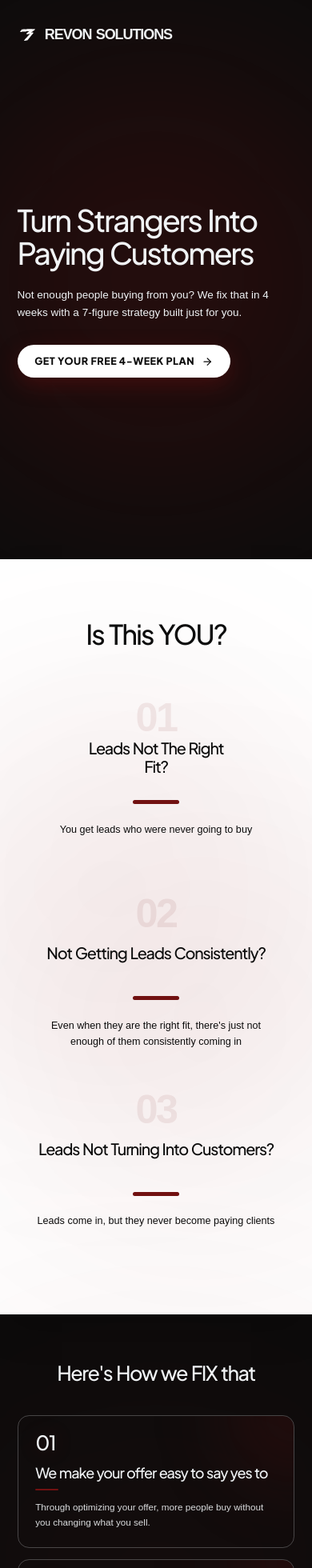
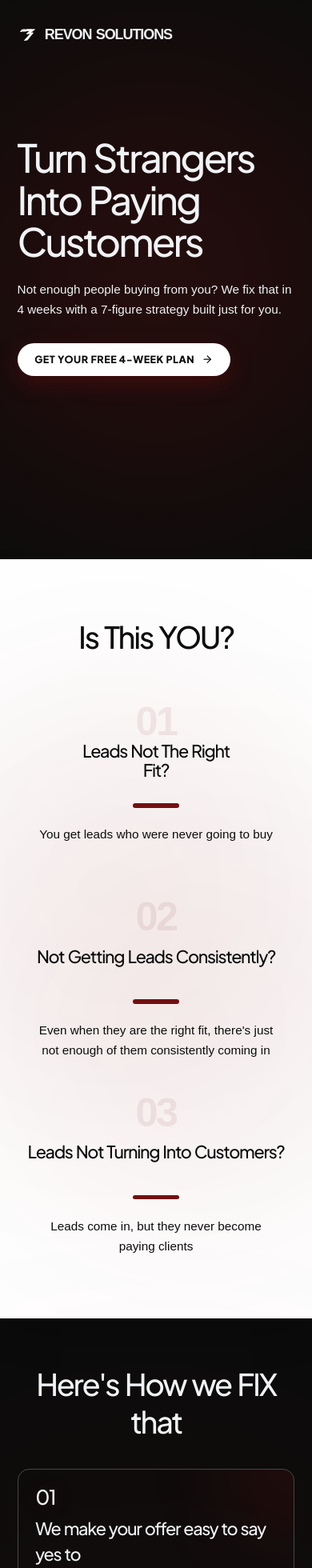
Before and after one commit to simeon-million1/revon-solutions, a Next.js app: page / in a window 390 px wide. Shown: the top 1960 px of the page at 80% size. Built offline with nearby package versions, Linux system fonts and the light colour scheme; a web font is replaced by a local one.

Commit message:
Standardize and increase mobile font sizes and adjust hero position

```diff
--- a/app/page.tsx
+++ b/app/page.tsx
@@ -49,12 +49,12 @@ export default function Home() {
       <main className="flex-grow relative overflow-hidden">
 
         {/* ───────── 2. Hero (Vertically Centered & Responsive) ───────── */}
-        <section className="min-h-[92vh] md:min-h-[95vh] lg:min-h-[105vh] max-w-[1350px] mx-auto px-6 md:px-12 flex flex-col items-start justify-center pt-28 pb-20 md:py-36 lg:py-48 text-left relative z-10">
+        <section className="min-h-[92vh] md:min-h-[95vh] lg:min-h-[105vh] max-w-[1350px] mx-auto px-6 md:px-12 flex flex-col items-start justify-center pt-20 pb-36 md:py-36 lg:py-48 text-left relative z-10">
           <div className="absolute top-1/2 left-1/2 -translate-x-1/2 -translate-y-1/2 w-[600px] h-[600px] bg-[#711111]/25 rounded-full blur-[140px] pointer-events-none -z-10"></div>
-          <h1 className="hero-headline font-display-lg-mobile md:font-display text-[42px] md:text-[66px] lg:text-[80px] font-extrabold text-on-surface mb-6 md:mb-8 max-w-4xl tracking-tighter leading-[1.08] md:leading-tight">
+          <h1 className="hero-headline font-display-lg-mobile md:font-display text-[54px] md:text-[66px] lg:text-[80px] font-extrabold text-on-surface mb-6 md:mb-8 max-w-4xl tracking-tighter leading-[1.08] md:leading-tight">
             Turn Strangers Into Paying Customers
           </h1>
-          <p className="font-body-lg text-[15px] md:text-[16px] lg:text-[18px] leading-relaxed text-on-surface-variant max-w-2xl mb-8 md:mb-10">
+          <p className="font-body-lg text-[17px] md:text-[16px] lg:text-[18px] leading-relaxed text-on-surface-variant max-w-2xl mb-8 md:mb-10">
             Not enough people buying from you? We fix that in 4 weeks with a 7-figure strategy built just for you.
           </p>
           <Link
@@ -73,7 +73,7 @@ export default function Home() {
           <div className="absolute bottom-[10%] left-[-5%] w-[600px] h-[600px] rounded-full bg-[#711111]/[0.05] blur-[150px] pointer-events-none -z-0" />
 
           <div className="max-w-[1350px] mx-auto px-6 md:px-12 flex flex-col items-center relative z-10">
-            <h2 className="font-display-lg-mobile md:font-display-lg text-[38px] md:text-[70px] font-black text-[#0C0C0C] mb-16 md:mb-24 text-center tracking-tighter leading-tight">
+            <h2 className="font-display-lg-mobile md:font-display-lg text-[42px] md:text-[70px] font-black text-[#0C0C0C] mb-16 md:mb-24 text-center tracking-tighter leading-tight">
               Is This YOU?
             </h2>
 
@@ -86,7 +86,7 @@ export default function Home() {
                     01
                   </div>
                   <div className="min-h-[70px] md:min-h-[95px] flex items-center justify-center w-full px-2">
-                    <h3 className="question-headline text-[22px] md:text-[34px] font-extrabold leading-[1.15] tracking-tight text-[#0C0C0C]">
+                    <h3 className="question-headline text-[24px] md:text-[34px] font-extrabold leading-[1.15] tracking-tight text-[#0C0C0C]">
                       Leads Not The Right <br /> Fit?
                     </h3>
                   </div>
@@ -95,7 +95,7 @@ export default function Home() {
                 <div className="w-16 h-1.5 bg-[#711111] rounded-full my-2 flex-shrink-0" />
 
                 <div className="min-h-[60px] md:min-h-[80px] flex items-start justify-center w-full max-w-[340px]">
-                  <p className="font-body-lg text-[14px] md:text-[18px] leading-relaxed text-[#0C0C0C]">
+                  <p className="font-body-lg text-[17px] md:text-[18px] leading-relaxed text-[#0C0C0C]">
                     You get leads who were never going to buy
                   </p>
                 </div>
@@ -108,7 +108,7 @@ export default function Home() {
                     02
                   </div>
                   <div className="min-h-[70px] md:min-h-[95px] flex items-center justify-center w-full px-2">
-                    <h3 className="question-headline text-[22px] md:text-[34px] font-extrabold leading-[1.15] tracking-tight text-[#0C0C0C]">
+                    <h3 className="question-headline text-[24px] md:text-[34px] font-extrabold leading-[1.15] tracking-tight text-[#0C0C0C]">
                       Not Getting Leads Consistently?
                     </h3>
                   </div>
@@ -117,7 +117,7 @@ export default function Home() {
                 <div className="w-16 h-1.5 bg-[#711111] rounded-full my-2 flex-shrink-0" />
 
                 <div className="min-h-[60px] md:min-h-[80px] flex items-start justify-center w-full max-w-[340px]">
-                  <p className="font-body-lg text-[14px] md:text-[18px] leading-relaxed text-[#0C0C0C]">
+                  <p className="font-body-lg text-[17px] md:text-[18px] leading-relaxed text-[#0C0C0C]">
                     Even when they are the right fit, there&apos;s just not enough of them consistently coming in
                   </p>
                 </div>
@@ -130,7 +130,7 @@ export default function Home() {
                     03
                   </div>
                   <div className="min-h-[70px] md:min-h-[95px] flex items-center justify-center w-full px-2">
-                    <h3 className="question-headline text-[22px] md:text-[34px] font-extrabold leading-[1.15] tracking-tight text-[#0C0C0C]">
+                    <h3 className="question-headline text-[24px] md:text-[34px] font-extrabold leading-[1.15] tracking-tight text-[#0C0C0C]">
                       Leads Not Turning Into Customers?
                     </h3>
                   </div>
@@ -139,7 +139,7 @@ export default function Home() {
                 <div className="w-16 h-1.5 bg-[#711111] rounded-full my-2 flex-shrink-0" />
 
                 <div className="min-h-[60px] md:min-h-[80px] flex items-start justify-center w-full max-w-[340px]">
-                  <p className="font-body-lg text-[14px] md:text-[18px] leading-relaxed text-[#0C0C0C]">
+                  <p className="font-body-lg text-[17px] md:text-[18px] leading-relaxed text-[#0C0C0C]">
                     Leads come in, but they never become paying clients
                   </p>
                 </div>
@@ -153,7 +153,7 @@ export default function Home() {
           <div className="absolute left-1/2 top-1/2 -translate-x-1/2 -translate-y-1/2 w-[600px] h-[600px] bg-[#711111]/10 rounded-full blur-[160px] pointer-events-none -z-10"></div>
 
           <div className="text-center max-w-4xl mx-auto mb-10 md:mb-16 lg:mb-24">
-            <h2 className="font-display-lg-mobile md:font-display-lg text-[28px] md:text-[48px] lg:text-[70px] font-black text-on-surface mb-4 md:mb-6 tracking-tighter leading-tight">
+            <h2 className="font-display-lg-mobile md:font-display-lg text-[42px] md:text-[48px] lg:text-[70px] font-black text-on-surface mb-4 md:mb-6 tracking-tighter leading-tight">
               Here&apos;s How we FIX that
             </h2>
           </div>
@@ -190,13 +190,13 @@ export default function Home() {
                   </div>
 
                   <div className="flex flex-col gap-2 md:gap-3 lg:gap-4">
-                    <h3 className="font-headline-md text-[20px] md:text-[25px] lg:text-[32px] font-bold text-on-surface tracking-tight group-hover:text-white transition-colors duration-300">
+                    <h3 className="font-headline-md text-[24px] md:text-[25px] lg:text-[32px] font-bold text-on-surface tracking-tight group-hover:text-white transition-colors duration-300">
                       {item.title}
                     </h3>
                     <div className="w-8 md:w-10 lg:w-12 h-0.5 lg:h-1 bg-[#711111] rounded-full group-hover:w-24 transition-all duration-500" />
                   </div>
 
-                  <p className="font-body-lg text-[13px] md:text-[15px] lg:text-[18px] text-on-surface-variant leading-relaxed opacity-90">
+                  <p className="font-body-lg text-[17px] md:text-[15px] lg:text-[18px] text-on-surface-variant leading-relaxed opacity-90">
                     {item.description}
                   </p>
                 </div>
@@ -212,10 +212,10 @@ export default function Home() {
           <div className="absolute top-1/2 left-1/2 -translate-x-1/2 -translate-y-1/2 w-[1000px] h-[600px] rounded-full bg-[#711111]/[0.06] blur-[160px] pointer-events-none -z-0" />
 
           <div className="max-w-[1350px] mx-auto text-center px-6 md:px-12 flex flex-col items-center justify-center z-10">
-            <h2 className="font-display-lg-mobile md:font-display-lg text-[38px] md:text-[70px] font-black text-[#0C0C0C] mb-8 tracking-tighter leading-[1.1] max-w-4xl mx-auto">
+            <h2 className="font-display-lg-mobile md:font-display-lg text-[42px] md:text-[70px] font-black text-[#0C0C0C] mb-8 tracking-tighter leading-[1.1] max-w-4xl mx-auto">
               Start With A Free 4-week Plan
             </h2>
-            <p className="mb-8 text-[14px] md:text-[18px] leading-relaxed font-medium max-w-xl text-[#0C0C0C]">
+            <p className="mb-8 text-[17px] md:text-[18px] leading-relaxed font-medium max-w-xl text-[#0C0C0C]">
               Fill out a form (takes 5 min) and receive a <strong>READY TO USE</strong> personalized plan.
             </p>
             <Link
@@ -233,15 +233,15 @@ export default function Home() {
       <footer className="w-full bg-background dark:bg-background border-t border-white/10 mt-auto relative z-10">
         <div className="max-w-[1350px] mx-auto px-6 md:px-12 py-10 flex flex-col md:flex-row justify-between items-center gap-6">
           {/* Far Left: Big Logo & REVON SOLUTIONS where container starts */}
-          <div className="flex items-center gap-3">
+          <div className="flex items-center gap-2.5 md:gap-3">
             <Image
               src="/logo.svg"
               alt="REVON SOLUTIONS Logo"
-              width={36}
+              width={38}
               height={36}
-              className="h-[36px] w-auto brightness-0 invert"
+              className="h-[28px] md:h-[36px] w-auto brightness-0 invert"
             />
-            <span className="brand-logo font-headline-md text-[24px] font-black tracking-tighter text-on-surface">
+            <span className="brand-logo font-headline-md text-[20px] md:text-[24px] font-black tracking-tighter text-on-surface whitespace-nowrap">
               REVON SOLUTIONS
             </span>
           </div>
@@ -249,13 +249,13 @@ export default function Home() {
           {/* Center: Terms of Service & Privacy Policy */}
           <nav className="flex flex-wrap justify-center gap-8">
             <Link
-              className="font-label-md text-[13px] text-on-surface-variant hover:text-white transition-colors duration-300 uppercase tracking-widest font-semibold"
+              className="font-label-md text-[14px] md:text-[13px] text-on-surface-variant hover:text-white transition-colors duration-300 uppercase tracking-widest font-semibold"
               href="#"
             >
               Terms of Service
             </Link>
             <Link
-              className="font-label-md text-[13px] text-on-surface-variant hover:text-white transition-colors duration-300 uppercase tracking-widest font-semibold"
+              className="font-label-md text-[14px] md:text-[13px] text-on-surface-variant hover:text-white transition-colors duration-300 uppercase tracking-widest font-semibold"
               href="#"
             >
               Privacy Policy
@@ -263,7 +263,7 @@ export default function Home() {
           </nav>
 
           {/* Far Right: Copyright on right side of container */}
-          <div className="font-body-md text-[13px] text-on-surface-variant opacity-60 font-medium">
+          <div className="font-body-md text-[14px] md:text-[13px] text-on-surface-variant opacity-60 font-medium">
             © 2026 REVON SOLUTIONS. All rights reserved.
           </div>
         </div>
```
